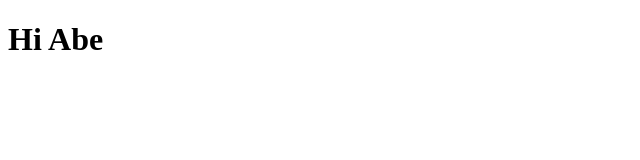
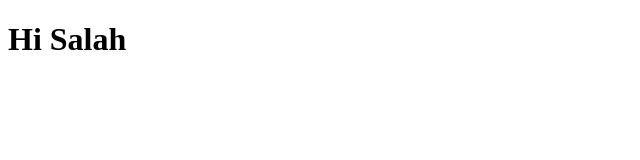
Before and after one commit to salahadinx/Abebe, a plain HTML site: page index.html in a window 1280 px wide. Shown: the full height of the page, 0-640 px from the left. Drawn offline with Linux system fonts and the light colour scheme.

```diff
--- a/index.html
+++ b/index.html
@@ -6,6 +6,6 @@
     <title>Git</title>
 </head>
 <body>
-    <h1>Hi Abe</h1>
+    <h1>Hi Salah</h1>
 </body>
 </html>
```
